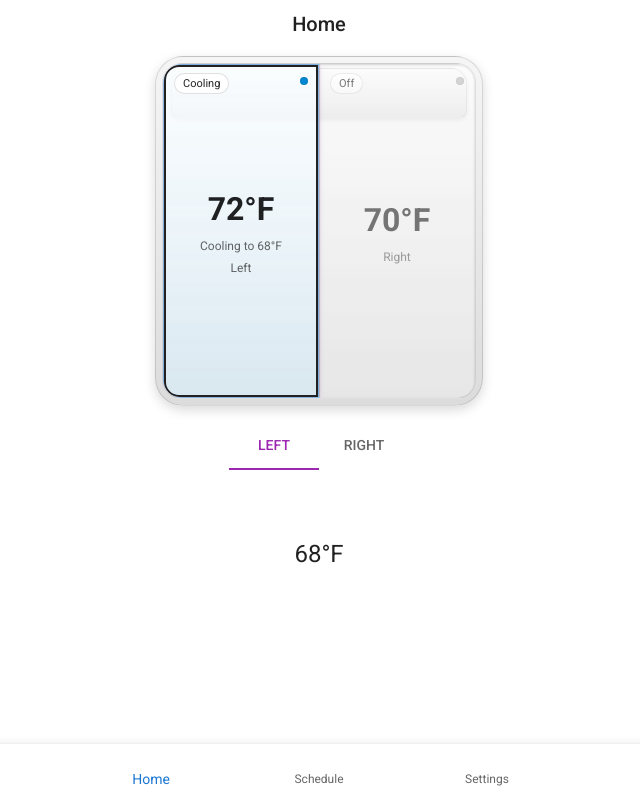
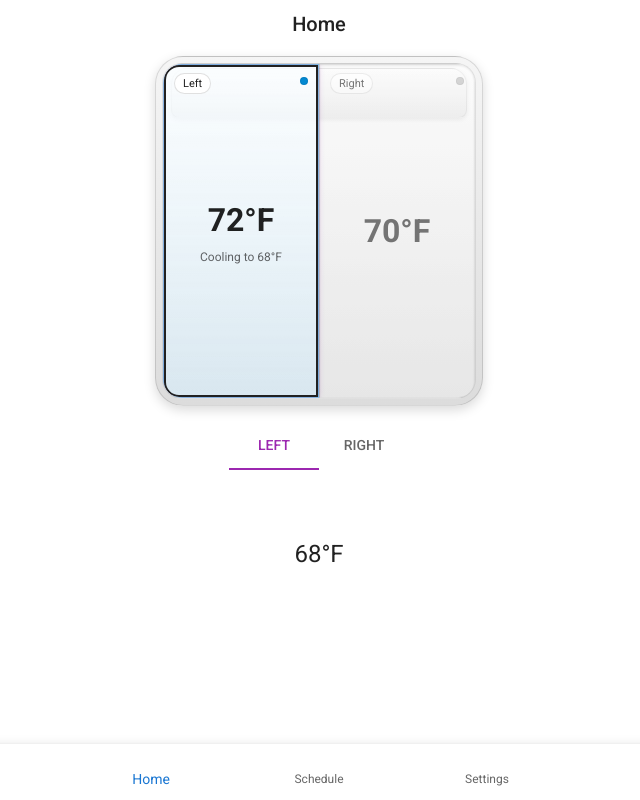
Before and after one commit to jonm01/bed-zones, a Next.js app: page / in a window 1280 px wide. Shown: the whole page, without its empty margins (321-961 px from the left). Built offline with nearby package versions, Linux system fonts and the light colour scheme; some icons are missing; what @mui/material-nextjs would draw is missing.

Commit message:
Replace status pill with side label and support maintaining mode

```diff
--- a/src/components/BedDemo.tsx
+++ b/src/components/BedDemo.tsx
@@ -72,7 +72,7 @@ export default function BedDemo() {
           ? 'heat'
           : nextF < z.currentTemp
           ? 'cool'
-          : 'off';
+          : z.mode;
       return { ...z, targetTemp: nextF, mode };
     });
 
@@ -80,8 +80,9 @@ export default function BedDemo() {
     updateZone(side, (z) => {
       if (z.mode === 'off') {
         const target = z.targetTemp ?? z.currentTemp;
-        const mode = target > z.currentTemp ? 'heat' : target < z.currentTemp ? 'cool' : 'off';
-        return { ...z, mode };
+        const mode =
+          target > z.currentTemp ? 'heat' : target < z.currentTemp ? 'cool' : 'heat';
+        return { ...z, mode, targetTemp: target };
       }
       return { ...z, mode: 'off' };
     });
--- a/src/components/BedDualZone.tsx
+++ b/src/components/BedDualZone.tsx
@@ -248,9 +248,6 @@ export function BedDualZone({
                 : state.schedule?.nextStart
                 ? `Starts at ${state.schedule.nextStart}`
                 : undefined;
-              const modeLabel =
-                state.mode === 'cool' ? 'Cooling' : state.mode === 'heat' ? 'Heating' : 'Off';
-
               return (
                 <ButtonBase
                   key={key}
@@ -266,7 +263,7 @@ export function BedDualZone({
                     opacity: editingSide && !isEditing ? 0.6 : 1,
                   }}
                 >
-              {/* State pill */}
+              {/* Side label */}
               <Typography
                 component="span"
                 sx={{
@@ -288,7 +285,7 @@ export function BedDualZone({
                   userSelect: 'none',
                 }}
               >
-                {modeLabel}
+                {name}
               </Typography>
 
               {/* Temperature display */}
@@ -304,18 +301,13 @@ export function BedDualZone({
                   component="span"
                   sx={{ fontSize: 12, mt: 0.5, color: 'text.secondary', userSelect: 'none' }}
                 >
-                  {state.mode === 'cool' ? 'Cooling to' : 'Heating to'}{' '}
-                  {formatTemp(state.targetTemp)}{unitLabel}
+                  {state.currentTemp === state.targetTemp
+                    ? `Maintaining ${formatTemp(state.targetTemp)}${unitLabel}`
+                    : `${state.mode === 'cool' ? 'Cooling to' : 'Heating to'} ${formatTemp(
+                        state.targetTemp,
+                      )}${unitLabel}`}
                 </Typography>
               )}
-
-              {/* Side name */}
-              <Typography
-                component="span"
-                sx={{ fontSize: 12, mt: 0.5, color: 'text.secondary', userSelect: 'none' }}
-              >
-                {name}
-              </Typography>
 
               {scheduleLabel && (
                 <Typography
```
